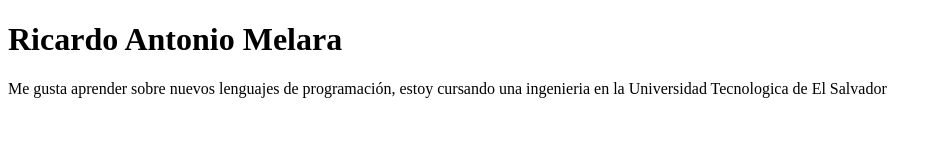
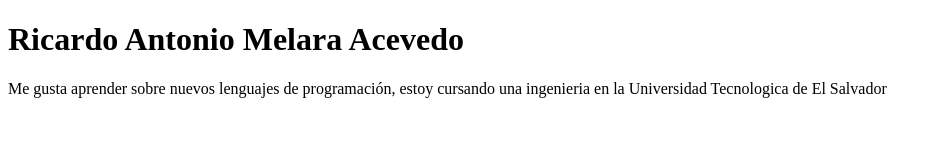
Before and after one commit to RianAcvdo17/Seminario-Git-Github, a plain HTML site: page index.html in a window 1280 px wide. Shown: the whole page, without its empty margins (0-942 px from the left). Drawn offline with Linux system fonts and the light colour scheme.

Commit message:
Update index.html
he agregado mi segundo apellido

```diff
--- a/index.html
+++ b/index.html
@@ -7,7 +7,7 @@
     <title>Document</title>
 </head>
 <body>
-    <h1>Ricardo Antonio Melara</h1>
+    <h1>Ricardo Antonio Melara Acevedo</h1>
     <p>Me gusta aprender sobre nuevos lenguajes de programación, estoy cursando una ingenieria en la Universidad Tecnologica de El Salvador</p>
 </body>
 </html>
```
